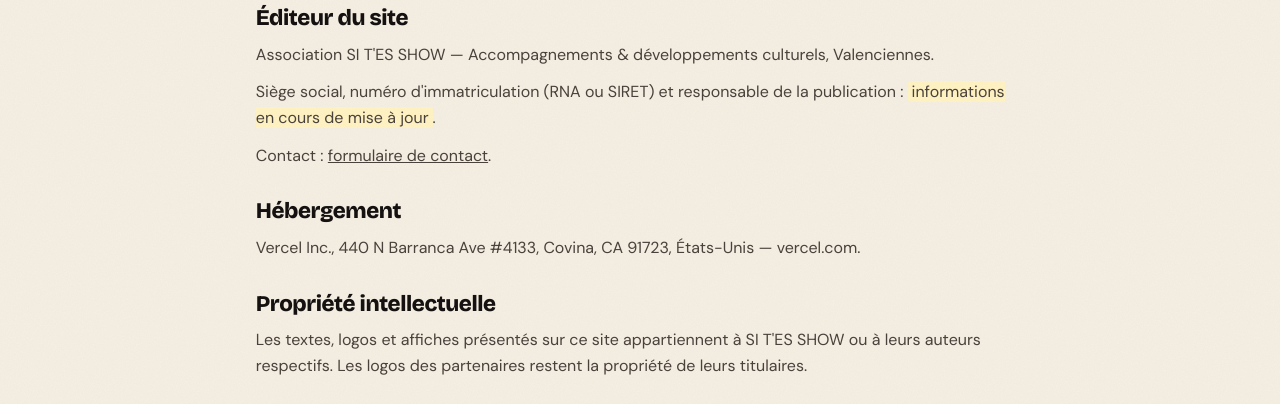
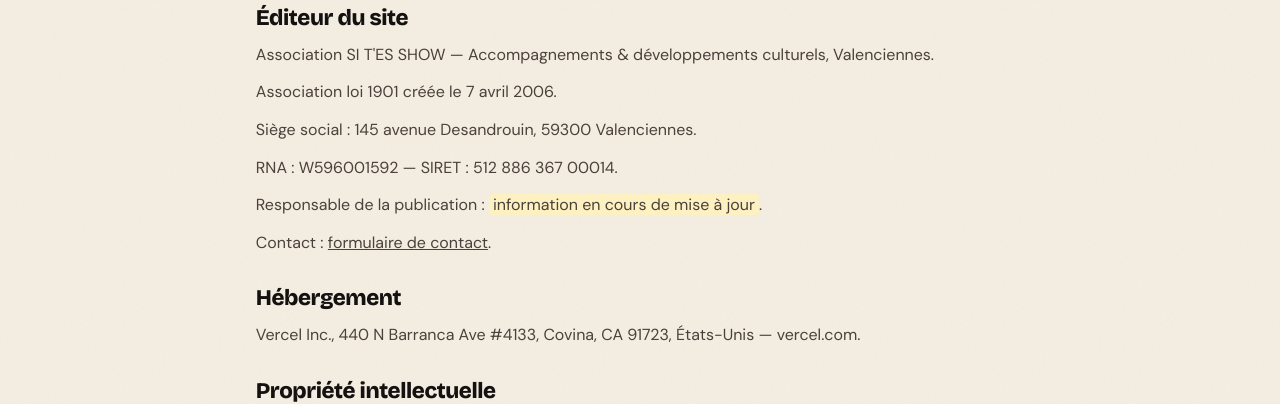
Before and after one commit to rayaneballouk13-source/maquette-si-t-es-show, a plain HTML site: page mentions-legales.html in a window 1280 px wide. Shown: the part 230-634 px from the top of the page. Drawn offline with Linux system fonts and the light colour scheme.

Commit message:
Mentions légales : siège, RNA et SIRET (source : annuaire officiel des entreprises)
Co-Authored-By: Claude Opus 5.5 <noreply@anthropic.com>

```diff
--- a/mentions-legales.html
+++ b/mentions-legales.html
@@ -45,8 +45,11 @@
 
       <h2>Éditeur du site</h2>
       <p>Association SI T'ES SHOW — Accompagnements & développements culturels, Valenciennes.</p>
-      <!-- À COMPLÉTER par l'association : adresse du siège, numéro RNA ou SIRET, nom du ou de la responsable de la publication. -->
-      <p>Siège social, numéro d'immatriculation (RNA ou SIRET) et responsable de la publication : <span class="todo">informations en cours de mise à jour</span>.</p>
+      <p>Association loi 1901 créée le 7 avril 2006.</p>
+      <p>Siège social : 145 avenue Desandrouin, 59300 Valenciennes.</p>
+      <p>RNA : W596001592 — SIRET : 512 886 367 00014.</p>
+      <!-- À COMPLÉTER par l'association : nom du ou de la responsable de la publication. -->
+      <p>Responsable de la publication : <span class="todo">information en cours de mise à jour</span>.</p>
       <p>Contact : <a href="index.html#contact">formulaire de contact</a>.</p>
 
       <h2>Hébergement</h2>
```
